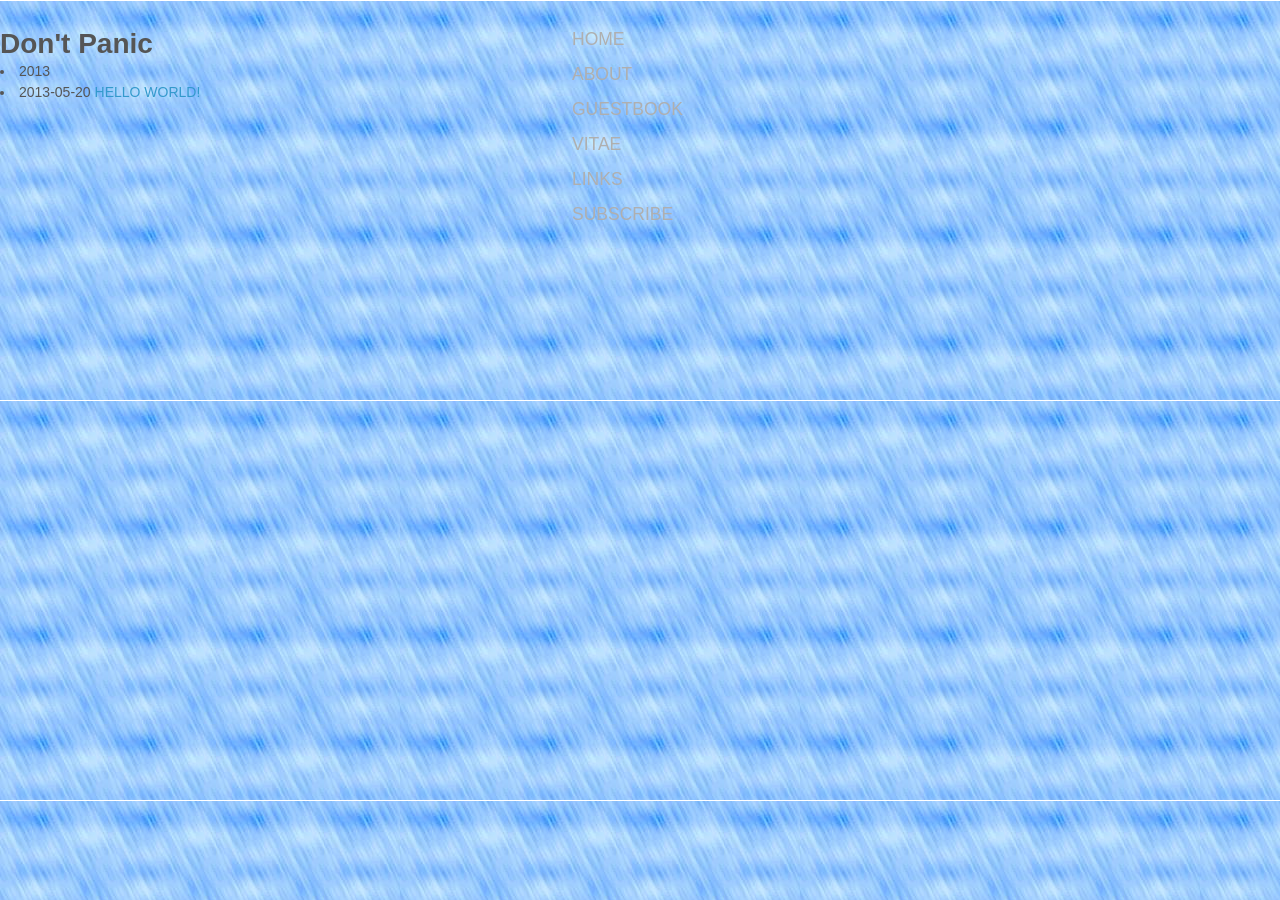
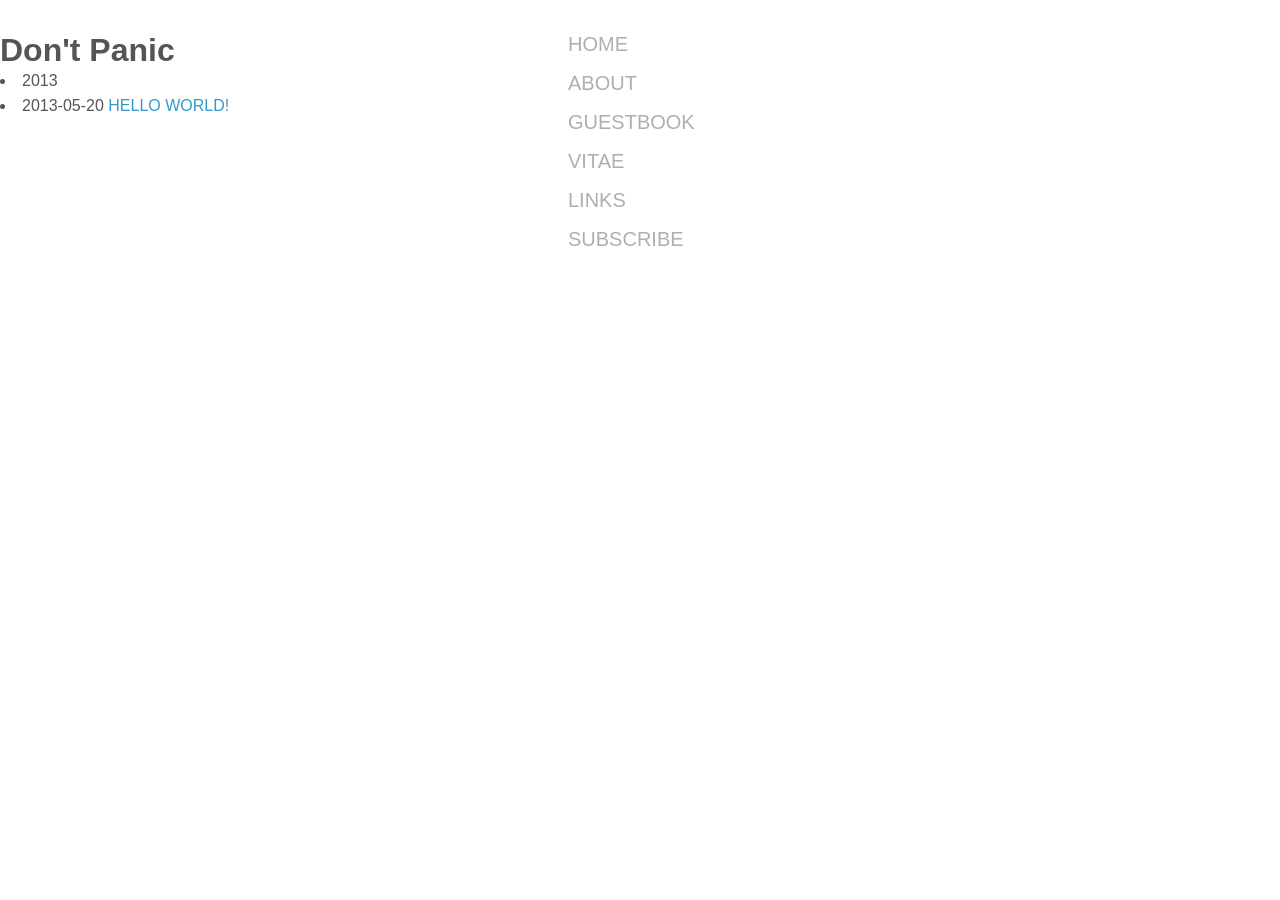
Before and after one commit to yufree/blog, a Jekyll site: the page built from index.md, in a window 1280 px wide. Built offline with Jekyll 4.4.1, drawn with Linux system fonts in a browser that asks for light colours; some web fonts are replaced; Markdown is read by kramdown in place of the engine named in the settings.

Commit message:
css modify

```diff
--- a/media/css/style.css
+++ b/media/css/style.css
@@ -20,10 +20,11 @@
   padding: 0; }
 
 body {
-  font-size: 14px;
-  font-family: "Overlock", "Hiragino Sans GB", "Microsoft YaHei", sans-serif;
-  color: #555555;
-  background-image: url("/media/css/bg.png"); }
+    background: #fff
+    font-size: 14px;
+    font-family: "Overlock", "Hiragino Sans GB", "Microsoft YaHei", sans-serif;
+    color: #555555;
+    }
 
 a {
   text-decoration: none;
```
